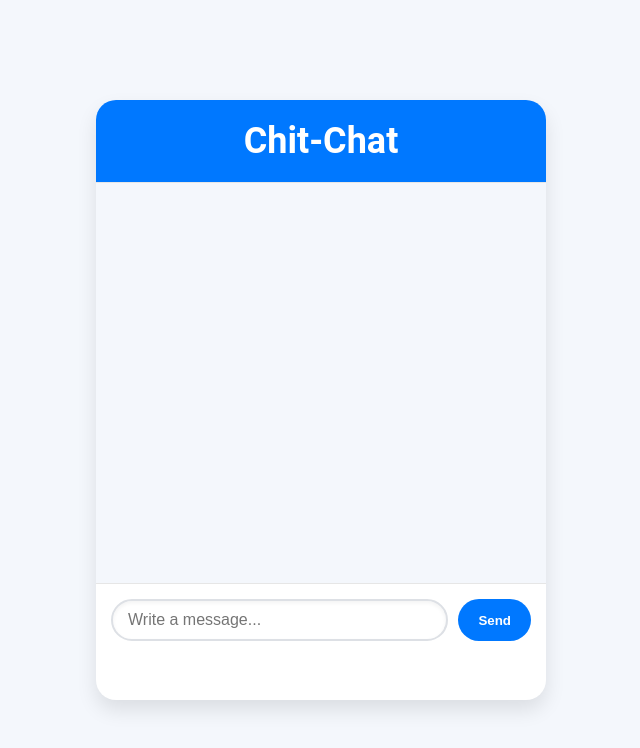
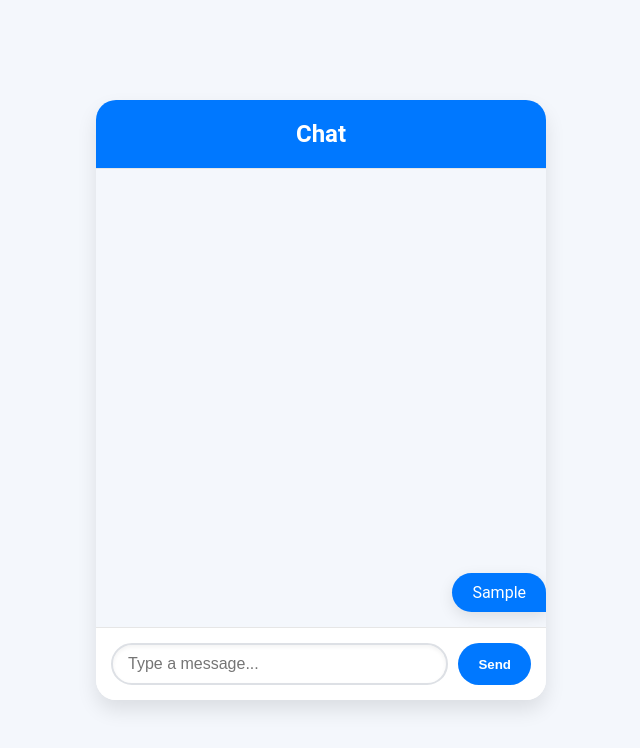
Before and after one commit to faizanmalik22/Chit-Chat-App, a website: page public/index.html in a window 1280 px wide. Both pictures are taken after typing "Sample" into the empty fields and a click on the button "Send". Shown: the whole page, without its empty margins (319-959 px from the left). Drawn offline with nearby package versions, Linux system fonts and the light colour scheme; no server answers.

Commit message:
Add chat ui like whatsapp

```diff
--- a/index.js
+++ b/index.js
@@ -16,9 +16,9 @@ const socketio=require('socket.io');
 
         //so there are some different diffrenet fucntion used to serve the response
         //check it out("_")
-         io.emit('msg_rcvd',data);//this function provide by socket
+         //io.emit('msg_rcvd',data);//this function provide by socket
          //socket.emit('msg_rcvd',data);//only serve to itself
-        //socket.broadcast.emit('msg_rcvd',data);//serve to other connectd client except itslelf
+        socket.broadcast.emit('msg_rcvd',data);//serve to other connectd client except itslelf
     });
 
     // //ctach client emmit
--- a/public/index.html
+++ b/public/index.html
@@ -9,19 +9,13 @@
 </head>
 <body>
     <div class="chat-app">
-        <div class="chat-window">
-            <div class="header">
-                <h2>Chit-Chat</h2>
-            </div>
-            <ul id="msglist" class="messages">
-                <!-- Messages will be appended here -->
-            </ul>
-            <div class="input-container">
-                <input type="text" id="newmsg" placeholder="Write a message...">
-                <button id="btn">Send</button>
-            </div>
+        <div class="header">Chat</div>
+        <ul class="messages" id="msglist"></ul>
+        <div class="input-container">
+          <input type="text" id="newmsg" placeholder="Type a message..." />
+          <button id="btn">Send</button>
         </div>
-    </div>
+      </div>
 
     <script src="socket.io/socket.io.js"></script>
     <script src="script.js"></script>
--- a/public/script.js
+++ b/public/script.js
@@ -1,56 +1,43 @@
-var socket=io();//create socket
-let btn=document.getElementById('btn');
-let input=document.getElementById('newmsg');
-let msglist=document.getElementById('msglist');
+var socket = io();
+let btn = document.getElementById('btn');
+let input = document.getElementById('newmsg');
+let msglist = document.getElementById('msglist');
 
-//send msg to server
-// btn.onclick=function exec(){
-//     //sending msg
-//     //here we send msg with emit as objct
-//     //here the msg send from client side to server so on the server end we will used socket.on to consume this emit
-//     socket.emit('msg_send',{
-//      msg: inputMsg.value//yha galti kr rha tha mene input me liya hai newmsg but me kr rha tha inputMsg.value which is wrong
-//     })
-// }
+// Function to scroll to the bottom of the chat when new messages arrive
+function scrollToBottom() {
+    msglist.scrollTop = msglist.scrollHeight;
+}
 
-
-// Execute a function when the user presses a key on the keyboard
-input.addEventListener("keypress", function(event) {
-    // If the user presses the "Enter" key on the keyboard
-    if (event.key === "Enter") {
-      // Cancel the default action, if needed
-      event.preventDefault();
-      // Trigger the button element with a click
-      document.getElementById("btn").click();
+// Send the message when the user clicks the send button or presses Enter
+btn.onclick = function exec() {
+    const msg = input.value.trim();
+    if (msg !== "") {
+        socket.emit('msg_send', { msg: msg });
+        appendMessage(msg, 'sent');
+        input.value = '';
+        scrollToBottom();
     }
-  });
-
-//chatgpt
-btn.onclick = function exec() {
-    // Send the message
-    socket.emit('msg_send', {
-        msg: input.value // input.value (newmsg)
-    });
-    input.value = ''; // Clear the input field after sending the message
 };
 
-//server se jo msg aayga usko frontend me list me append krkr show kr rhe hai dom ke through
-//now we will append a msg as li into ul
-socket.on('msg_rcvd',(data)=>{
-    let limsg=document.createElement('li');
-    limsg.innerText=data.msg;
-    msglist.appendChild(limsg);
-    scrollToBottom(); // Scroll to the bottom after appending the new message
-})
+// Function to append the new message to the beginning of the list
+function appendMessage(msg, type) {
+    let limsg = document.createElement('li');
+    limsg.innerText = msg;
+    limsg.classList.add(type);
+    msglist.prepend(limsg);
+    scrollToBottom();
+}
 
+// When the server sends a new message, append it to the list
+socket.on('msg_rcvd', (data) => {
+    appendMessage(data.msg, 'received');
+    scrollToBottom();
+});
 
-// btn.onclick=function exec(){
-//     socket.emit("from_client");
-// }
-// socket.on('from_server',()=>{
-//     // console.log("Collected a new event from server");
-//     const div=document.createElement('div');
-//     div.innerText='New Event from server';//this message will serve from server to frontend
-//     // console.log(div);
-//     document.body.appendChild(div);
-// })//first argument is geting emmit content so when we get this content we do some task
+// Handle pressing "Enter" key to send the message
+input.addEventListener("keypress", function(event) {
+    if (event.key === "Enter") {
+        event.preventDefault();
+        btn.click();
+    }
+});
--- a/public/style.css
+++ b/public/style.css
@@ -1,4 +1,4 @@
-/* Reset and base styling */
+/*Reset and base styling*/
 * {
     margin: 0;
     padding: 0;
```
Also changed, not shown: public/anonymous.png (deleted).
